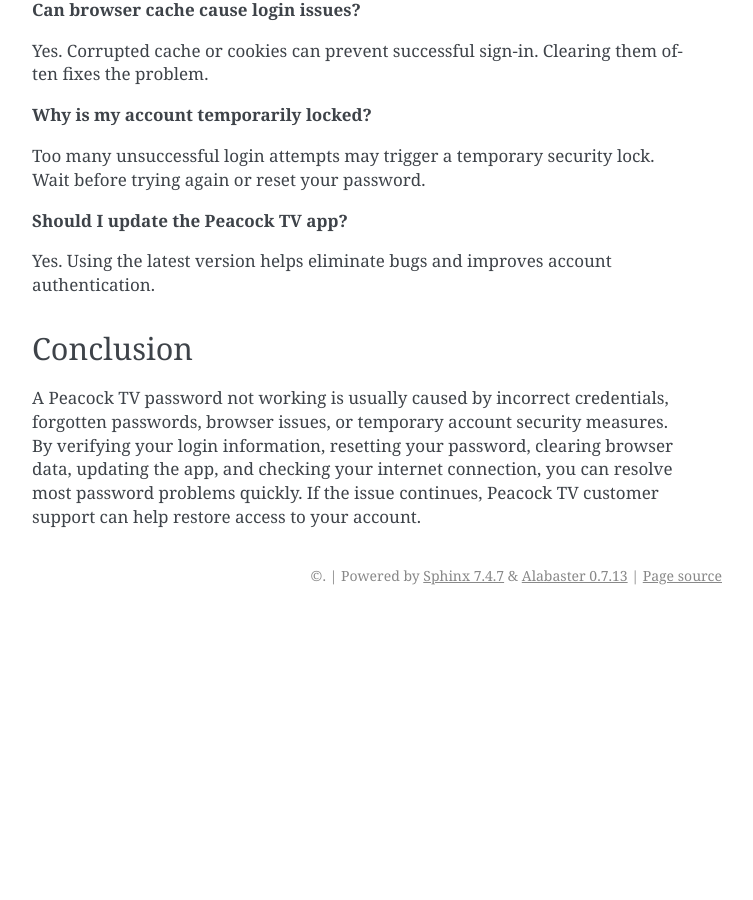
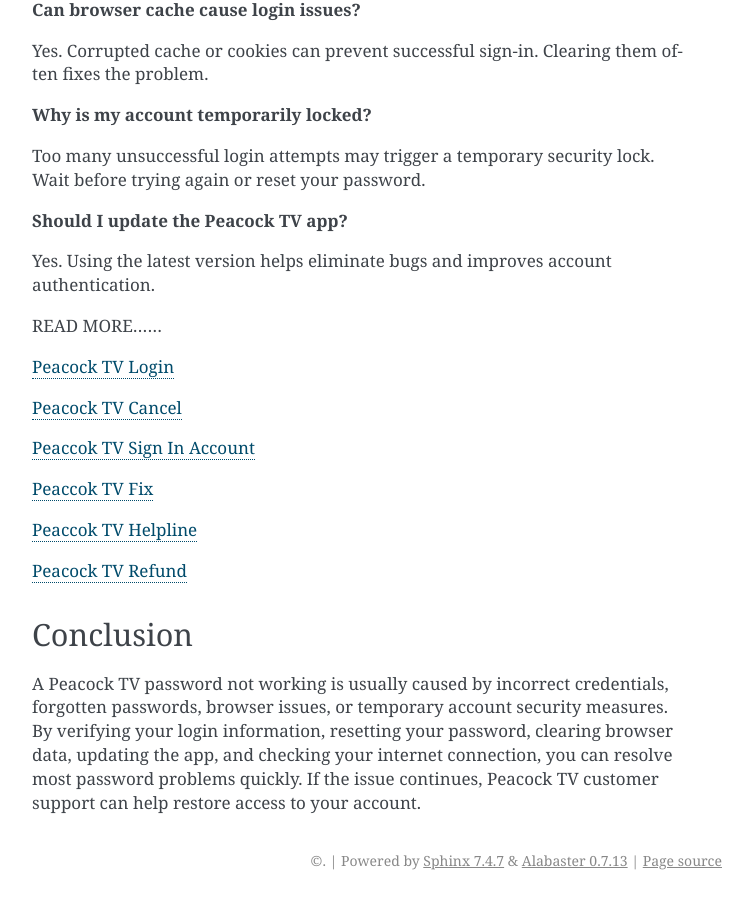
Before and after one commit to peacockttv/fixpeacocktv, a Sphinx documentation site: the page built from docs/index.rst, in a window 1280 px wide and 900 px high, scrolled down 2743 px. Shown: the whole window, without its empty margins (388-1141 px from the left). Built offline with Sphinx 7.4.7, drawn with Linux system fonts in a browser that asks for light colours; before the commit the page ends 3358 px from its top, so only the background shows below that.

Commit message:
Update index.rst

```diff
--- a/docs/index.rst
+++ b/docs/index.rst
@@ -117,6 +117,20 @@ Too many unsuccessful login attempts may trigger a temporary security lock. Wait
 
 Yes. Using the latest version helps eliminate bugs and improves account authentication.
 
+READ MORE......
+
+`Peacock TV Login <https://peaccockktvguide-peaocktv.readthedocs-hosted.com/en/latest/>`_
+
+`Peacock TV Cancel <https://peacocktvcancelsubscription-peacocktvcancel.readthedocs-hosted.com/en/latest/>`_
+
+`Peaccok TV Sign In Account <https://peacocktvsignin-peacocktvsignin.readthedocs-hosted.com/en/latest/>`_
+
+`Peaccok TV Fix <https://fixpeacocktv-fixpeacocktv.readthedocs-hosted.com/en/latest/>`_
+
+`Peaccok TV Helpline <https://peacocktvcontacthelplinenumberr-peacocktvhelplinenumber.readthedocs-hosted.com/en/latest/>`_
+
+`Peacock TV Refund <https://peacocktvrefundpolicy-peacocktvrefund.readthedocs-hosted.com/en/latest/>`_
+
 Conclusion
 ----------
 
```
